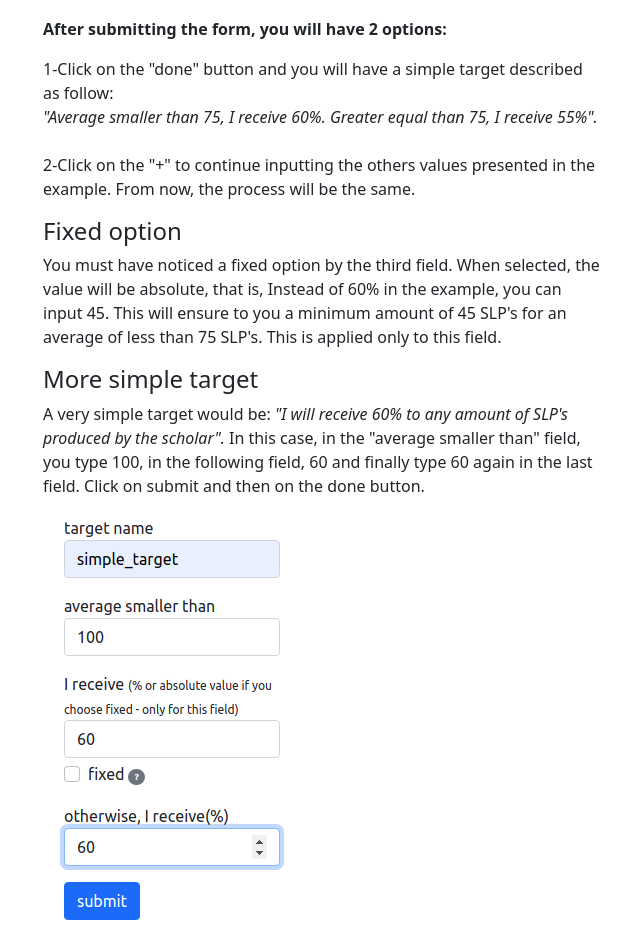
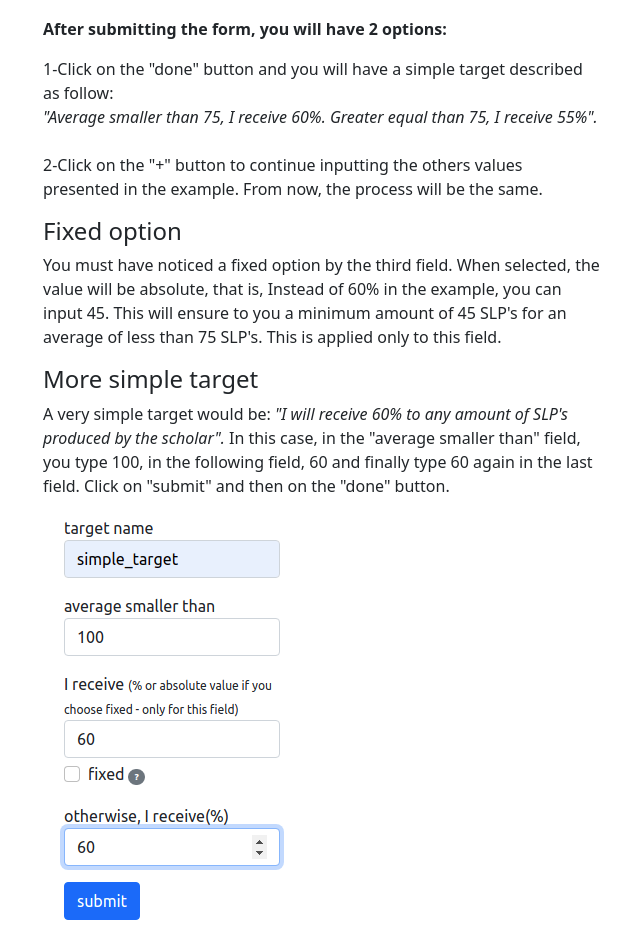
Before and after one commit to rgraner/metamaxie, a Django app: page /tasks/help-task/ in a window 1280 px wide. Shown: the part 1165-2103 px from the top of the page, without its empty margins (39-679 px from the left). Run offline with Django 3.2, Linux system fonts and the light colour scheme; a user stored in the database is signed in; tables that the repository leaves empty hold one stand-in row (values such as "Sample post"); grey boxes marked "Sample" are stand-in pictures; some libraries are stand-ins or nearby versions.

Commit message:
More text adjustments on the help task page.

```diff
--- a/tasks/templates/tasks/help_task.html
+++ b/tasks/templates/tasks/help_task.html
@@ -31,7 +31,7 @@
     <p>
         1-Click on the "done" button  and you will have a simple target described as follow:<br>
        <span class="fst-italic">"Average smaller than 75, I receive 60%. Greater equal than 75, I receive 55%".</span><br><br>
-        2-Click on the "+" to continue inputting the others values presented in the example. From now, the process will be the same.
+        2-Click on the "+" button to continue inputting the others values presented in the example. From now, the process will be the same.
     </p>
 
     <h4>Fixed option</h4>
@@ -42,7 +42,7 @@
     <h4>More simple target</h4>
     <p>
         A very simple target would be: <span class="fst-italic">"I will receive 60% to any amount of SLP's produced by the scholar".</span>
-        In this case, in the "average smaller than" field, you type 100, in the following field, 60 and finally type 60 again in the last field. Click on submit and then on the done button.
+        In this case, in the "average smaller than" field, you type 100, in the following field, 60 and finally type 60 again in the last field. Click on "submit" and then on the "done" button.
     </p>
     <img src="/media/simple_target.png" alt="">
 
```
